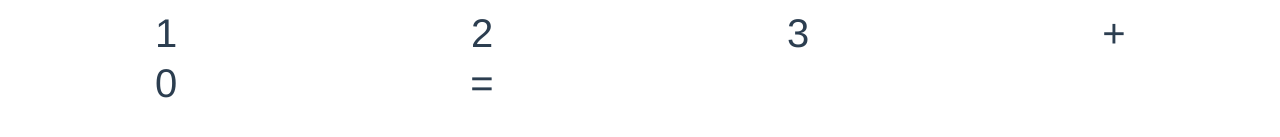
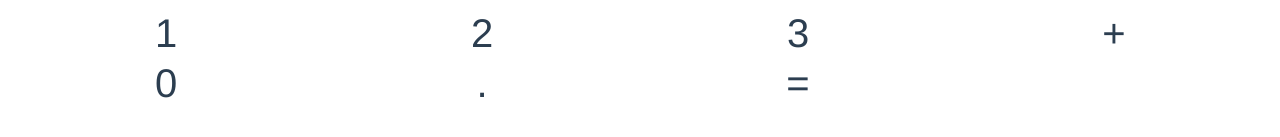
Before and after one commit to PriscilaRoza/calculadora-vue, a Vue app: page / in a window 1280 px wide. Shown: the part 249-386 px from the top of the page. Built offline with nearby package versions, Linux system fonts and the light colour scheme.

Commit message:
Criação da tecla ponto

```diff
--- a/src/components/Calculadora.vue
+++ b/src/components/Calculadora.vue
@@ -18,6 +18,7 @@
     <div>3</div>
     <div>+</div>
     <div>0</div>
+    <div>.</div>
     <div>=</div>
   </div>
 </template>
```
